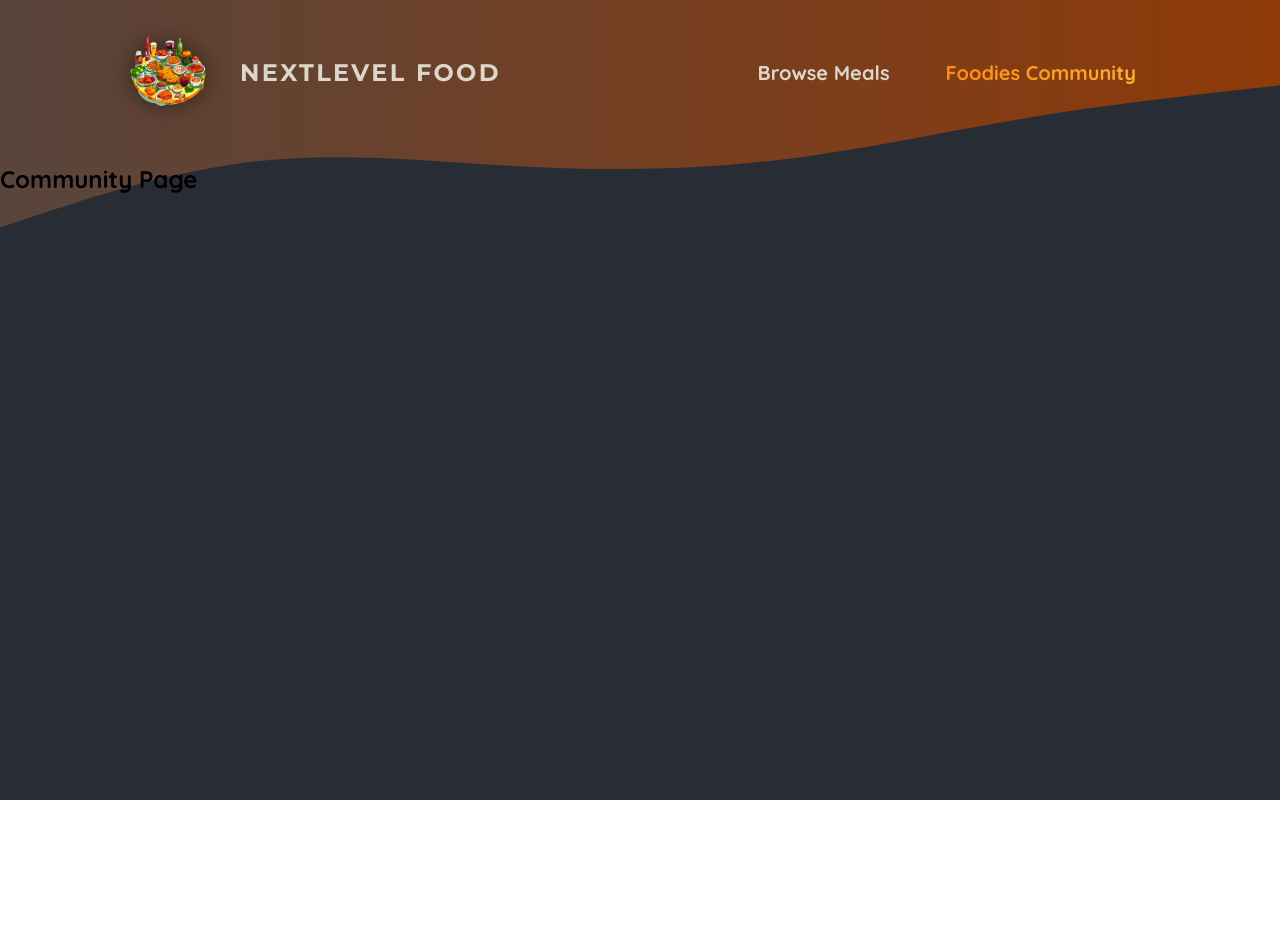
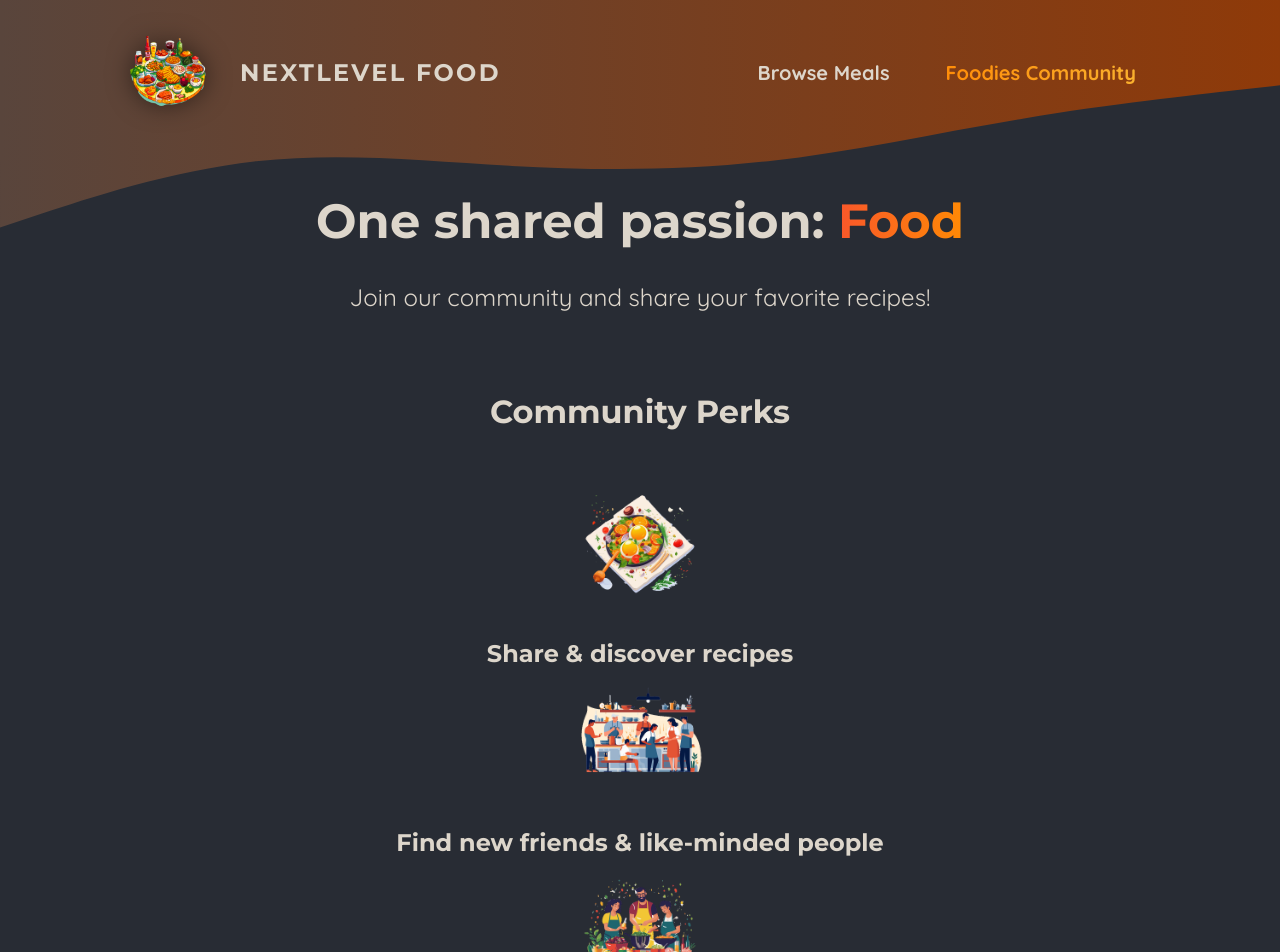
Before and after one commit to christophermickle/05-onwards-foodies-starting-project, a Next.js app: page /community in a window 1280 px wide. Shown: the top 952 px of the page. Before the commit the page ends 800 px from the top, so only its background shows below. Built offline with nearby package versions, Linux system fonts and the light colour scheme.

Commit message:
Chore: Added untracked file from refactor, --linting

```diff
--- a/app/community/page.js
+++ b/app/community/page.js
@@ -1,9 +1,40 @@
-function CommunityPage() {
+import Image from "next/image";
+
+import mealIcon from "@/assets/icons/meal.png";
+import communityIcon from "@/assets/icons/community.png";
+import eventsIcon from "@/assets/icons/events.png";
+import classes from "./page.module.css";
+
+export default function CommunityPage() {
   return (
-    <div>
-      <h2>Community Page</h2>
-    </div>
+    <>
+      <header className={classes.header}>
+        <h1>
+          One shared passion: <span className={classes.highlight}>Food</span>
+        </h1>
+        <p>Join our community and share your favorite recipes!</p>
+      </header>
+      <main className={classes.main}>
+        <h2>Community Perks</h2>
+
+        <ul className={classes.perks}>
+          <li>
+            <Image src={mealIcon} alt="A delicious meal" />
+            <p>Share & discover recipes</p>
+          </li>
+          <li>
+            <Image src={communityIcon} alt="A crowd of people, cooking" />
+            <p>Find new friends & like-minded people</p>
+          </li>
+          <li>
+            <Image
+              src={eventsIcon}
+              alt="A crowd of people at a cooking event"
+            />
+            <p>Participate in exclusive events</p>
+          </li>
+        </ul>
+      </main>
+    </>
   );
 }
-
-export default CommunityPage;
--- /dev/null
+++ b/app/community/page.module.css
@@ -0,0 +1,61 @@
+.header {
+  gap: 3rem;
+  margin: 3rem auto 5rem auto;
+  width: 90%;
+  max-width: 75rem;
+  color: #ddd6cb;
+  font-size: 1.5rem;
+  text-align: center;
+}
+
+.header h1 {
+  font-family: "Montserrat", sans-serif;
+}
+
+.highlight {
+  background: linear-gradient(90deg, #f9572a, #ff8a05);
+  background-clip: text;
+  -webkit-background-clip: text;
+  -webkit-text-fill-color: transparent;
+}
+
+.main {
+  width: 90%;
+  max-width: 40rem;
+  margin: 0 auto;
+  text-align: center;
+}
+
+.main h2 {
+  font-family: "Montserrat", sans-serif;
+  font-size: 2rem;
+  margin-bottom: 3rem;
+  color: #ddd6cb;
+}
+
+.perks {
+  list-style: none;
+  margin: 3rem 0;
+  padding: 0;
+}
+
+.perks li {
+  display: flex;
+  flex-direction: column;
+  align-items: center;
+  gap: 2rem;
+}
+
+.perks img {
+  width: 8rem;
+  height: 8rem;
+  object-fit: contain;
+}
+
+.perks p {
+  font-family: "Montserrat", sans-serif;
+  font-size: 1.5rem;
+  font-weight: bold;
+  margin: 0;
+  color: #ddd6cb;
+}
--- a/app/components/main-header/main-header.module.css
+++ b/app/components/main-header/main-header.module.css
@@ -21,8 +21,6 @@
   font-size: 1.25rem;
 }
 
-
-
 .logo {
   display: flex;
   align-items: center;
--- a/app/components/main-header/nav-link.module.css
+++ b/app/components/main-header/nav-link.module.css
@@ -1,4 +1,4 @@
-.link{
+.link {
   text-decoration: none;
   color: #ddd6cb;
   font-weight: bold;
--- a/app/globals.css
+++ b/app/globals.css
@@ -12,8 +12,6 @@
   margin: 0;
   background: radial-gradient(#282c34, #282c34);
 }
-
-
 
 .not-found,
 .error {
--- a/app/page.js
+++ b/app/page.js
@@ -16,8 +16,8 @@
             <p>Taste & share food from all over the world.</p>
           </div>
           <div className={classes.cta}>
-            <Link href='/community'>Join the Community</Link>
-            <Link href='/meals'>Explore Meals</Link>
+            <Link href="/community">Join the Community</Link>
+            <Link href="/meals">Explore Meals</Link>
           </div>
         </div>
       </header>
```
Also changed, not shown: app/components/main-header/main-header.js (+4 -4 lines).
